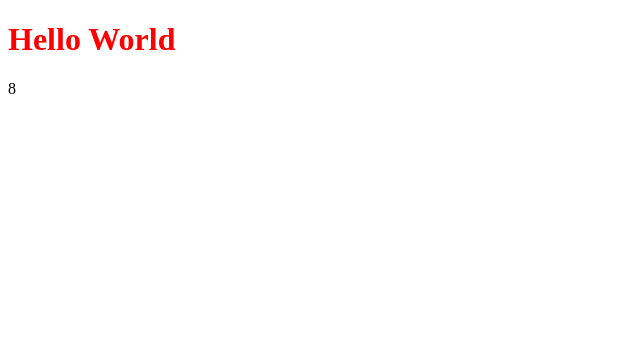
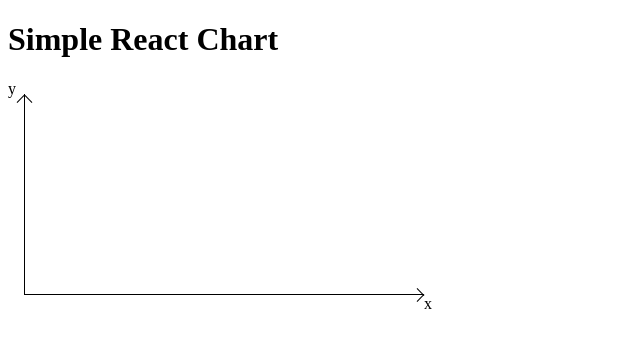
Before and after one commit to shelchkov/simple-react-chart, a React app: page / in a window 1280 px wide. Shown: the top 348 px of the page, without its empty margins (0-640 px from the left). Built offline with nearby package versions, Linux system fonts and the light colour scheme.

Commit message:
feat: add chart axis #1

```diff
--- a/src/app.tsx
+++ b/src/app.tsx
@@ -1,10 +1,13 @@
 import React from "react"
-import { a } from "./lib"
-import "./styles.css"
+import { LineChart } from "./lib"
+
+const axes = [{ key: "y" }, { key: "x" }]
+const data = [{ x: 1, y: 1 }]
 
 export const App = () => (
   <div>
-    <h1 className="test-class">Hello World</h1>
-    <p>{a()}</p>
+    <h1>Simple React Chart</h1>
+
+    <LineChart axes={axes} data={data} />
   </div>
 )
--- a/src/lib/a.ts
+++ /dev/null
@@ -1,3 +0,0 @@
-import "./a-styles.css"
-
-export const a = (): number => 8
--- /dev/null
+++ b/src/lib/axes.tsx
@@ -0,0 +1,20 @@
+import React from "react"
+import { AxisArrow } from "./axis-arrow"
+import { Axe } from "./interfaces"
+
+interface Props {
+  axes: Axe[]
+}
+
+const getAxeName = (axe: Axe) => axe.name || axe.key
+
+export const Axes = ({ axes }: Props) => (
+  <div className="axes">
+    <p className="axis-name">{getAxeName(axes[0])}</p>
+    <AxisArrow />
+    <div className="axis" />
+    <div className="axis axis-horizontal" />
+    <AxisArrow isBottom />
+    <p className="axis-name-bottom">{getAxeName(axes[1])}</p>
+  </div>
+)
--- /dev/null
+++ b/src/lib/axis-arrow.tsx
@@ -0,0 +1,13 @@
+import React from "react"
+import { mergeStyles } from "./utils"
+
+interface Props {
+  isBottom?: boolean
+}
+
+export const AxisArrow = ({ isBottom }: Props) => (
+  <div className={mergeStyles(isBottom && "axis-arrow-bottom")}>
+    <div className="axis-arrow axis-arrow-right" />
+    <div className="axis-arrow" />
+  </div>
+)
--- a/src/lib/index.ts
+++ b/src/lib/index.ts
@@ -1,3 +1,3 @@
-import { a } from "./a"
+import { LineChart } from "./line-chart"
 
-export { a }
+export { LineChart }
--- /dev/null
+++ b/src/lib/interfaces.ts
@@ -0,0 +1,6 @@
+export type ChartValue = Record<string, number>
+
+export interface Axe {
+  name?: string
+  key: string
+}
--- /dev/null
+++ b/src/lib/line-chart.tsx
@@ -0,0 +1,15 @@
+import React from "react"
+import { Axes } from "./axes"
+import { Axe, ChartValue } from "./interfaces"
+import "./styles.css"
+
+interface Props {
+  data: ChartValue[]
+  axes: Axe[]
+}
+
+export const LineChart = ({ data, axes }: Props) => (
+  <div className="simple-react-chart">
+    <Axes axes={axes} />
+  </div>
+)
--- /dev/null
+++ b/src/lib/styles.css
@@ -0,0 +1,50 @@
+.simple-react-chart .axes {
+  padding-left: 16px;
+}
+
+.simple-react-chart .axis {
+  width: 1px;
+  height: 200px;
+  background-color: black;
+}
+
+.simple-react-chart .axis-horizontal {
+  height: 1px;
+  width: 400px;
+}
+
+.simple-react-chart .axis-name {
+  margin: 0 0 -4px -16px;
+}
+
+.simple-react-chart .axis-name-bottom {
+  margin: 2px 0 0 400px;
+}
+
+.simple-react-chart .axis-arrow {
+  width: 1px;
+  height: 10px;
+  margin-left: -4px;
+  margin-bottom: -10px;
+  transform: rotate(45deg);
+  background-color: black;
+}
+
+.simple-react-chart .axis-arrow-right {
+  margin-left: 4px;
+  transform: rotate(-45deg);
+}
+
+.simple-react-chart .axis-arrow-bottom {
+  margin-left: 400px;
+  margin-bottom: -8px;
+}
+
+.simple-react-chart .axis-arrow-bottom .axis-arrow {
+  margin-top: 6px;
+}
+
+.simple-react-chart .axis-arrow-bottom .axis-arrow-right {
+  margin-top: -8px;
+  margin-left: -4px;
+}
--- /dev/null
+++ b/src/lib/utils.ts
@@ -0,0 +1,4 @@
+export const mergeStyles = (
+  ...styles: (string | boolean | undefined)[]
+): string =>
+  styles.reduce((acc: string, style) => (style ? `${acc} ${style}` : acc), "")
--- a/src/styles.css
+++ /dev/null
@@ -1,3 +0,0 @@
-.test-class {
-  color: red;
-}
```
Also changed, not shown: src/lib/a-styles.css (deleted).
